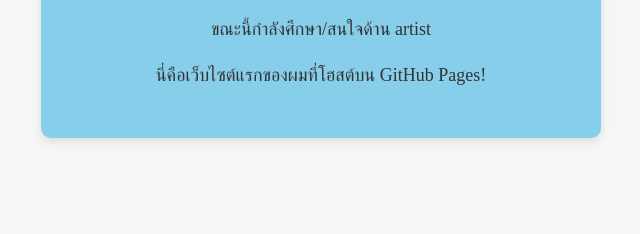
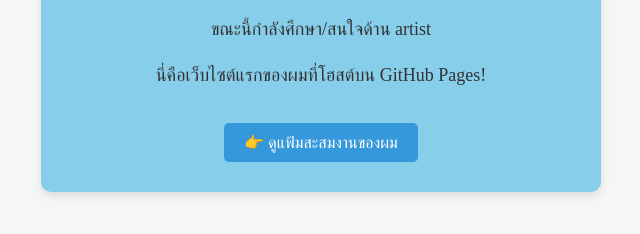
Before and after one commit to 34713prakasit/34713prakasit.github.io, a plain HTML site: page index.html in a window 1280 px wide. Shown: the part 200-434 px from the top of the page, without its empty margins (319-959 px from the left). Drawn offline with Linux system fonts and the light colour scheme.

Commit message:
index.html

```diff
--- a/index.html
+++ b/index.html
@@ -26,6 +26,7 @@ p { font-size: 18px; line-height: 1.6; }
 <p>สวัสดีครับ! ผมชื่อ <strong>ประกาศิต คำชามา(prakasit)</strong></p>
 <p>ขณะนี้กำลังศึกษา/สนใจด้าน artist </p>
 <p>นี่คือเว็บไซต์แรกของผมที่โฮสต์บน GitHub Pages!</p>
+  <a href="portfolio.html" style="display:inline-block; background:#3498db; color:white; padding:10px 20px; text-decoration:none; border-radius:5px; margin-top:15px;">👉 ดูแฟ้มสะสมงานของผม</a>
 </div>
 </body>
 </html>
```
